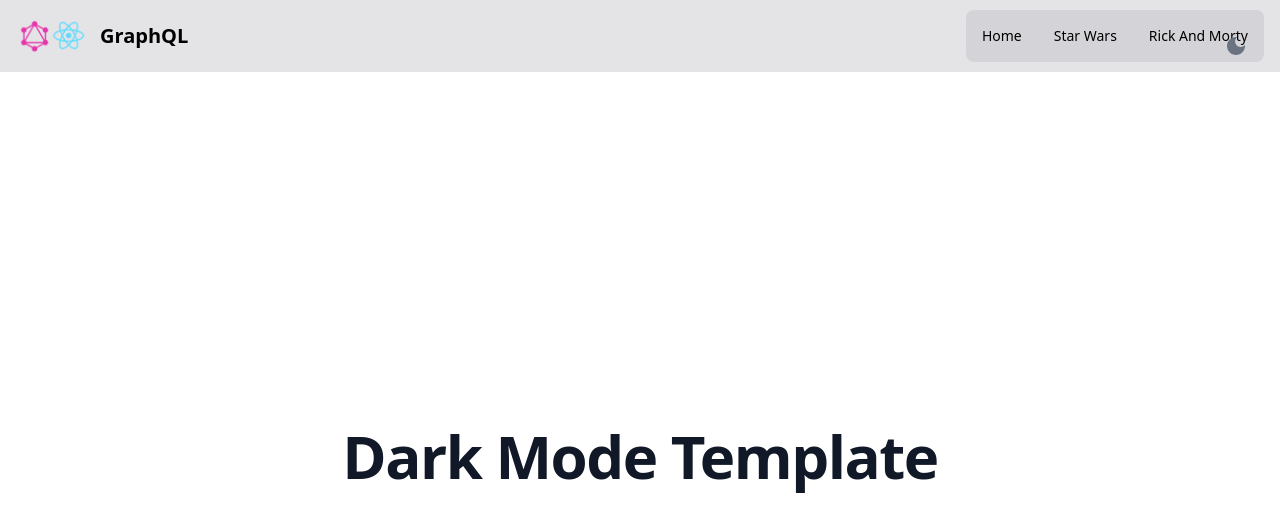
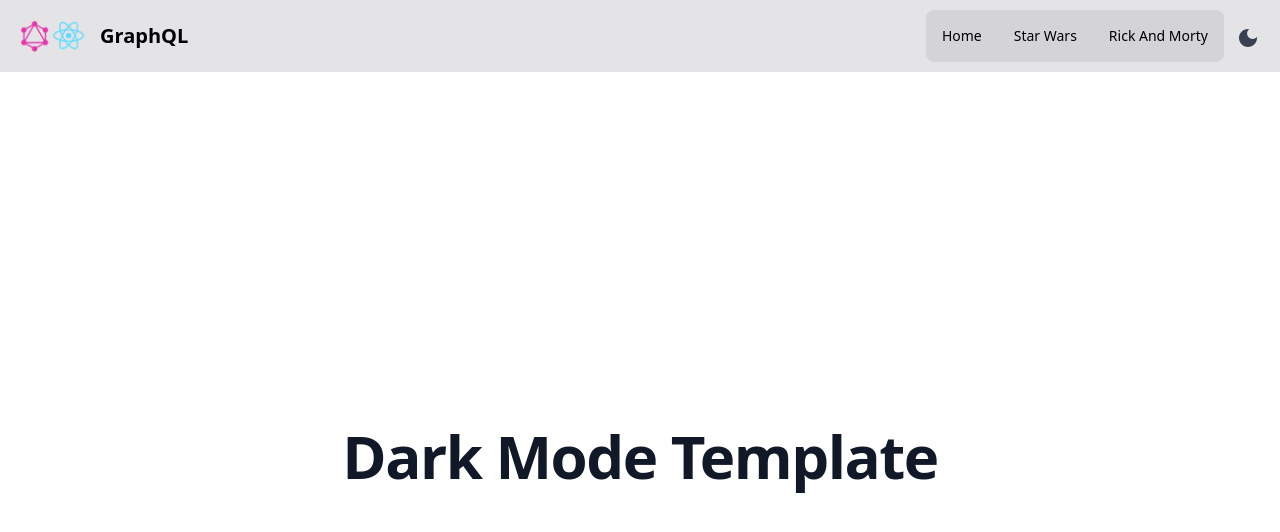
Before and after one commit to AndresW99/StarWars-GraphQL, a React (Create React App) app: page / in a window 1280 px wide. Before the commit this address led to /home. Shown: the top 532 px of the page. Built offline with nearby package versions, Linux system fonts and the light colour scheme.

Commit message:
Mejoras al dark mode, corregir bug en el que el body esta dentro de un div, react avisa con un warning

```diff
--- a/src/components/Navbar.jsx
+++ b/src/components/Navbar.jsx
@@ -4,13 +4,14 @@ import { BrowserRouter, Navigate, NavLink, Route, Routes } from 'react-router-do
 import { routes } from '../router/routes';
 
 import logo from '../../src/assets/graphql+react.png';
+import Toggle from './themeToggle';
 
 export const Navbar = () => {
   return (
 
     <Suspense fallback={ <span>Loading...</span> }>
       <BrowserRouter>
-        <nav className="bg-zinc-200 border-gray-200 px-2 sm:px-4 py-2.5 dark:bg-gray-900">
+        <nav className="bg-zinc-200 border-gray-200 px-2 sm:px-4 py-2.5 dark:bg-slate-900">
             <div className="container flex flex-wrap justify-between items-center mx-auto">
                 <a href="https://flowbite.com/" className="flex items-center">
                     <img src={ logo } className="mr-3 h-6 sm:h-9" alt="GraphQL and React Logo" />
@@ -21,8 +22,13 @@ export const Navbar = () => {
                   <svg className="w-6 h-6" aria-hidden="true" fill="currentColor" viewBox="0 0 20 20" xmlns="http://www.w3.org/2000/svg"><path fillRule="evenodd" d="M3 5a1 1 0 011-1h12a1 1 0 110 2H4a1 1 0 01-1-1zM3 10a1 1 0 011-1h12a1 1 0 110 2H4a1 1 0 01-1-1zM3 15a1 1 0 011-1h12a1 1 0 110 2H4a1 1 0 01-1-1z" clipRule="evenodd"></path></svg>
                 </button>
 
-                <div className="hidden w-full md:block md:w-auto" id="navbar-default">
-                  <ul className="flex flex-col p-4 mt-4 bg-gray-50 rounded-lg border border-gray-100 md:flex-row md:space-x-8 md:mt-0 md:text-sm md:font-medium md:border-0 md:bg-zinc-300 dark:bg-gray-800 md:dark:bg-gray-900 dark:border-gray-700">
+                <div className="absolute right-0 top-0 mr-10 mt-2 md:mr-3 md:mt-4">
+                  <Toggle />
+                </div>
+
+                <div className="hidden w-full mr-10 md:block md:w-auto" id="navbar-default">
+
+                  <ul className="flex flex-col p-4 mt-4 bg-gray-50 rounded-lg border border-gray-100 md:flex-row dark:text-white dark:bg-white md:space-x-8 md:mt-0 md:text-sm md:font-medium md:border-0 md:bg-zinc-300 md:dark:bg-gray-600 dark:border-gray-700">
                     {
                       routes.map(({ to, name }) => (
                         <li key={ to }>
--- a/src/components/layout/Background.jsx
+++ b/src/components/layout/Background.jsx
@@ -1,7 +1,7 @@
 const Background = ({children}) => {
     return (
         // Remove transition-all to disable the background color transition.
-        <body className="bg-white dark:bg-black transition-all">
+        <body className="bg-white dark:bg-slate-800 transition-all">
             {children}
         </body>
     )
--- a/src/components/themeToggle.jsx
+++ b/src/components/themeToggle.jsx
@@ -12,12 +12,12 @@ const Toggle = () => {
             {theme === 'dark' ? (
                 <LightModeIcon
                     onClick={() => setTheme(theme === 'dark' ? 'light' : 'dark')}
-                    className="text-gray-500 dark:text-gray-400 text-2xl cursor-pointer"
+                    className="text-gray-500 dark:text-yellow-400 text-2xl cursor-pointer"
                 />
             ) : (
                     <DarkModeIcon
                         onClick={() => setTheme(theme === 'dark' ? 'light' : 'dark')}
-                        className="text-gray-500 dark:text-gray-400 text-2xl cursor-pointer"
+                        className="text-gray-700 dark:text-gray-400 text-2xl cursor-pointer"
                     />
                 )}
         </div>
--- a/src/index.js
+++ b/src/index.js
@@ -5,7 +5,6 @@ import App from './App';
 import reportWebVitals from './reportWebVitals';
 import { ApolloClient, InMemoryCache, ApolloProvider, ApolloLink, HttpLink } from '@apollo/client';
 import { ThemeProvider } from './context/themeContext';
-import Toggle from './components/themeToggle';
 import Background from './components/layout/Background';
 
 const root = ReactDOM.createRoot(document.getElementById('root'));
@@ -34,9 +33,6 @@ root.render(
     <ThemeProvider>
       <Background>
         <ApolloProvider client={ client }>
-        <div className="absolute right-0 top-0 mr-4 mt-4 md:mr-6 md:mt-6">
-          <Toggle />
-        </div>
           <App />
         </ApolloProvider>
       </Background>
--- a/src/router/routes.jsx
+++ b/src/router/routes.jsx
@@ -4,8 +4,8 @@ import { StarWars } from "../pages/StarWars";
 
 export const routes = [
     {
-        path: 'home',
-        to: 'home',
+        path: '/',
+        to: '/',
         Component: Home,
         name: 'Home'
     },
```
